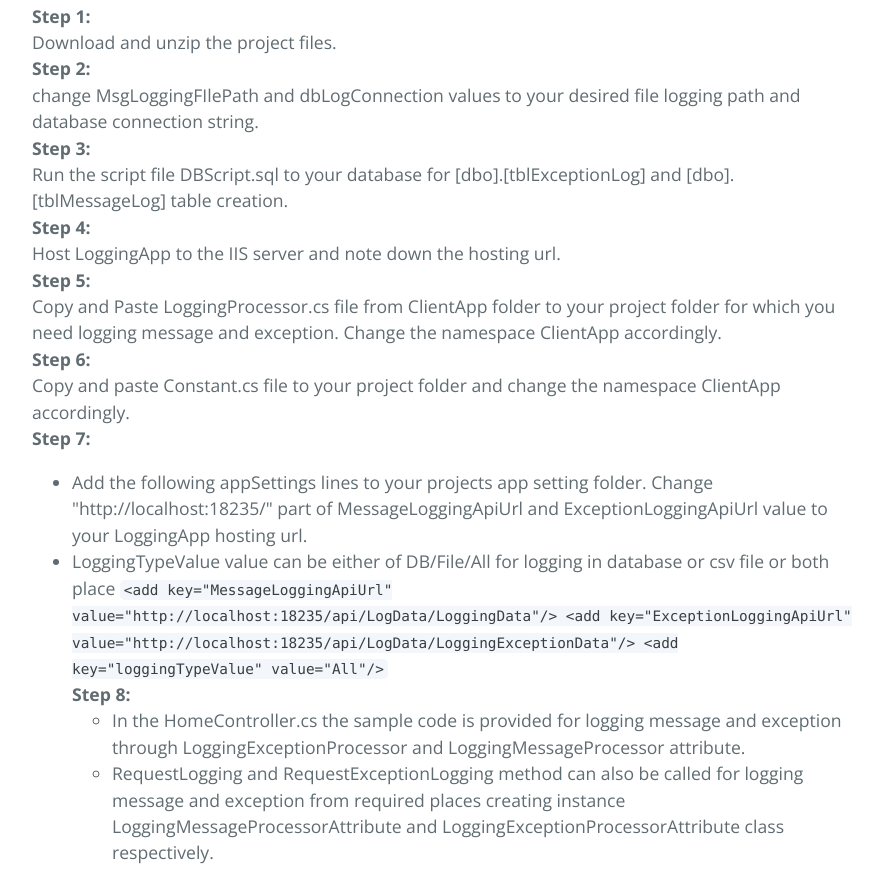
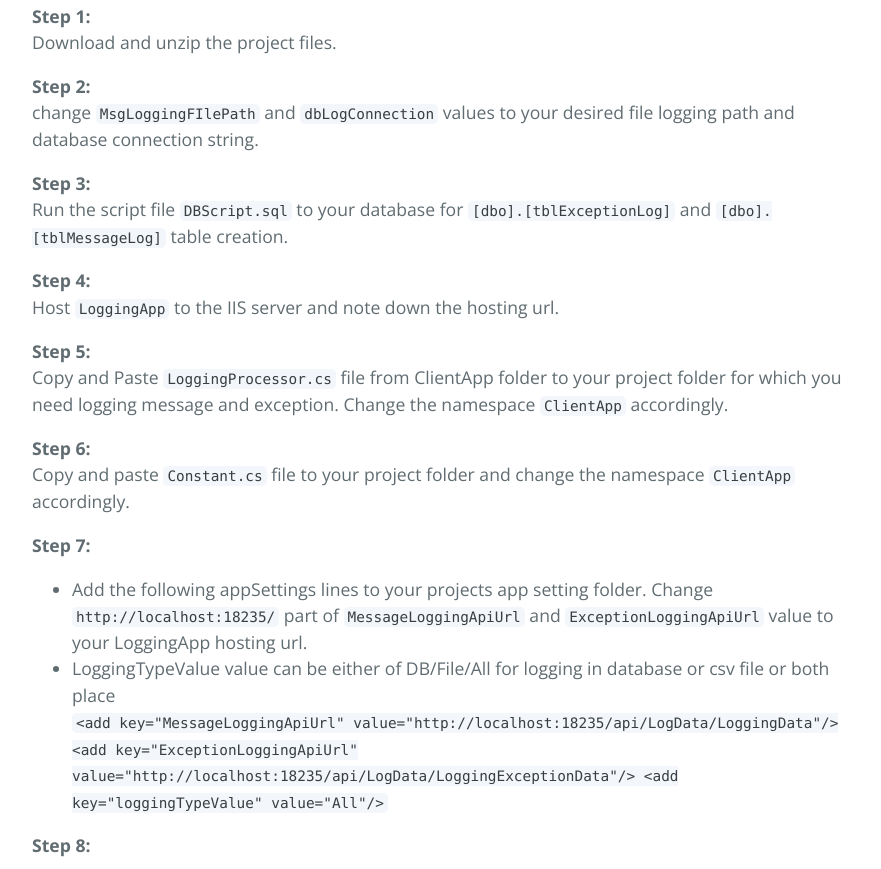
Before and after one commit to subhajit69/LoggingApp, a plain HTML site: page index.html in a window 1280 px wide. Shown: the part 800-1669 px from the top of the page, without its empty margins (192-1073 px from the left). Drawn offline with nearby package versions, Linux system fonts and the light colour scheme.

```diff
--- a/index.html
+++ b/index.html
@@ -41,34 +41,41 @@
 <a id="configuring-loggingapp" class="anchor" href="#configuring-loggingapp" aria-hidden="true"><span aria-hidden="true" class="octicon octicon-link"></span></a>Configuring LoggingApp</h3>
 
 <p><strong>Step 1:</strong><br>
-  Download and unzip the project files.<br>
-<strong>Step 2:</strong><br>
-  change MsgLoggingFIlePath and dbLogConnection values to your desired file logging path and database connection string.<br>
-<strong>Step 3:</strong><br>
-  Run the script file DBScript.sql to your database for [dbo].[tblExceptionLog] and  [dbo].[tblMessageLog] table creation.<br>
-<strong>Step 4:</strong><br>
-  Host LoggingApp to the IIS server and note down the hosting url.<br>
-<strong>Step 5:</strong><br>
-  Copy and Paste LoggingProcessor.cs file from ClientApp folder to your project folder for which you need logging message and exception. Change the namespace ClientApp accordingly.<br>
-<strong>Step 6:</strong><br>
-  Copy and paste Constant.cs file to your project folder and change the namespace ClientApp accordingly.<br>
-<strong>Step 7:</strong>  </p>
+  Download and unzip the project files.  </p>
+
+<p><strong>Step 2:</strong><br>
+  change <code>MsgLoggingFIlePath</code> and <code>dbLogConnection</code> values to your desired file logging path and database connection string.</p>
+
+<p><strong>Step 3:</strong><br>
+  Run the script file <code>DBScript.sql</code> to your database for <code>[dbo].[tblExceptionLog]</code> and  <code>[dbo].[tblMessageLog]</code> table creation. </p>
+
+<p><strong>Step 4:</strong><br>
+  Host <code>LoggingApp</code> to the IIS server and note down the hosting url.  </p>
+
+<p><strong>Step 5:</strong><br>
+  Copy and Paste <code>LoggingProcessor.cs</code> file from ClientApp folder to your project folder for which you need logging message and exception. Change the namespace <code>ClientApp</code> accordingly.  </p>
+
+<p><strong>Step 6:</strong><br>
+  Copy and paste <code>Constant.cs</code> file to your project folder and change the namespace <code>ClientApp</code> accordingly.  </p>
+
+<p><strong>Step 7:</strong>  </p>
 
 <ul>
-<li>Add the following appSettings lines to your projects app setting folder. Change "http://localhost:18235/" part of MessageLoggingApiUrl and ExceptionLoggingApiUrl value to your LoggingApp hosting url.<br>
+<li>Add the following appSettings lines to your projects app setting folder. Change <code>http://localhost:18235/</code> part of <code>MessageLoggingApiUrl</code> and <code>ExceptionLoggingApiUrl</code> value to your LoggingApp hosting url.<br>
 </li>
-<li>LoggingTypeValue value can be either of DB/File/All for logging in database or csv file or both place
+<li>LoggingTypeValue value can be either of DB/File/All for logging in database or csv file or both place<br>
 <code>&lt;add key="MessageLoggingApiUrl" value="http://localhost:18235/api/LogData/LoggingData"/&gt;
 &lt;add key="ExceptionLoggingApiUrl" value="http://localhost:18235/api/LogData/LoggingExceptionData"/&gt;
 &lt;add key="loggingTypeValue" value="All"/&gt;</code><br>
-<strong>Step 8:</strong><br>
+</li>
+</ul>
+
+<p><strong>Step 8:</strong>  </p>
 
 <ul>
 <li>In the HomeController.cs the sample code is provided for logging message and exception through LoggingExceptionProcessor and LoggingMessageProcessor attribute.<br>
 </li>
 <li>RequestLogging and RequestExceptionLogging method can also be called for logging message and exception from required places creating instance LoggingMessageProcessorAttribute and LoggingExceptionProcessorAttribute class respectively.<br>
-</li>
-</ul>
 </li>
 </ul>
 
```
Also changed, not shown: params.json (+1 -1 lines).
